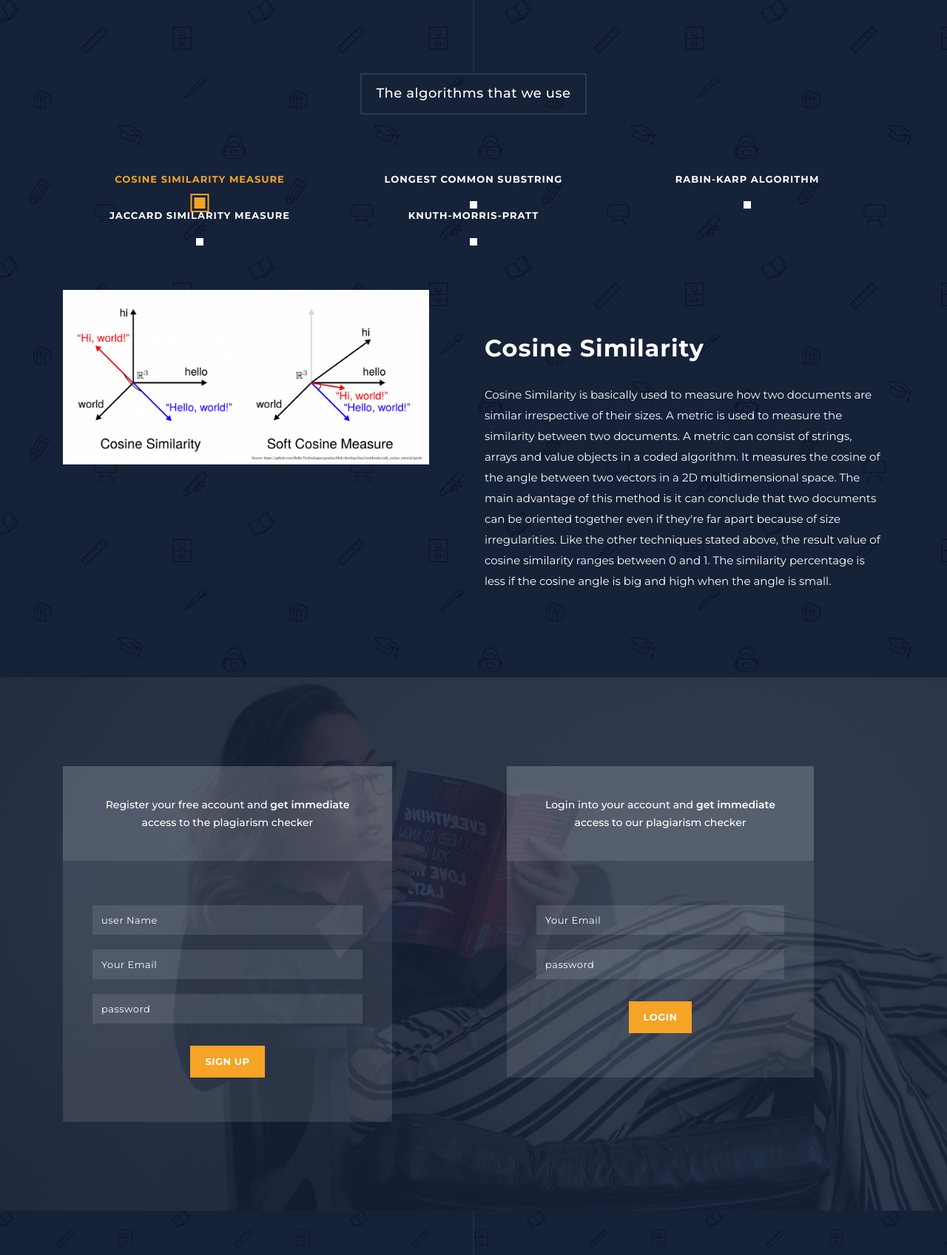
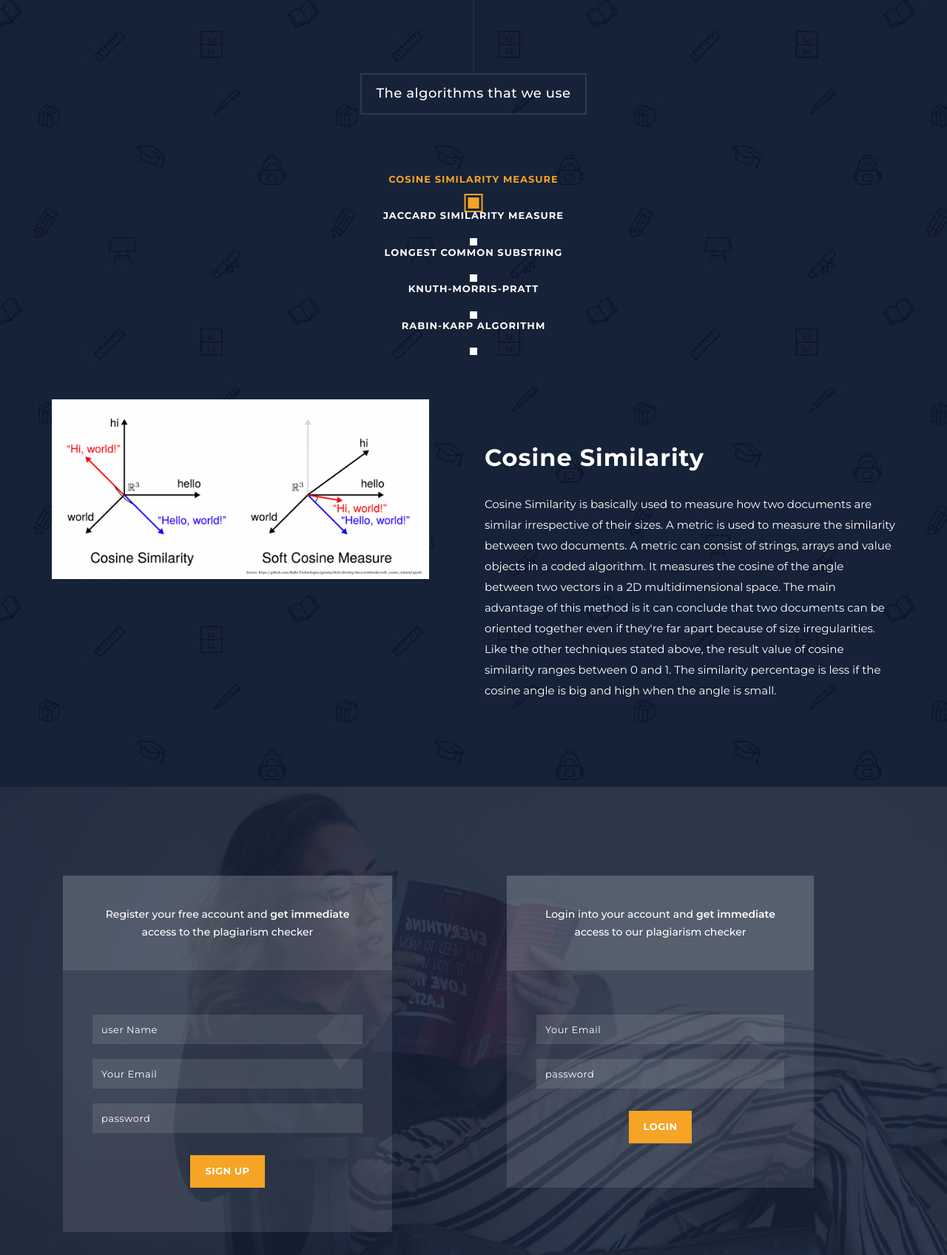
Before and after one commit to Aayush1720/plagDetector, a Django app: page / in a window 1280 px wide. Shown: the part 802-2499 px from the top of the page at 74% size. Run offline with Django 3.2, Linux system fonts and the light colour scheme; some libraries are stand-ins or nearby versions.

Commit message:
reverted

```diff
--- a/templates/plagDetector/home.html
+++ b/templates/plagDetector/home.html
@@ -90,9 +90,9 @@
           <h2>The algorithms that we use </h2>
         </div>
       </div>
-      <div class="col-md-12">
+      <div class="">
         <div id='tabs'>
-          <ul>
+          <ul style="display: inline; font-size: 15px;">
             <li><a href='#tabs-1'>Cosine Similarity Measure</a></li>
             <li><a href='#tabs-2'>Jaccard Similarity Measure</a></li>
             <li><a href='#tabs-3'> Longest Common Substring</a></li>
```
Also changed, not shown: plagDetector/views.py (line endings or trailing spaces).
